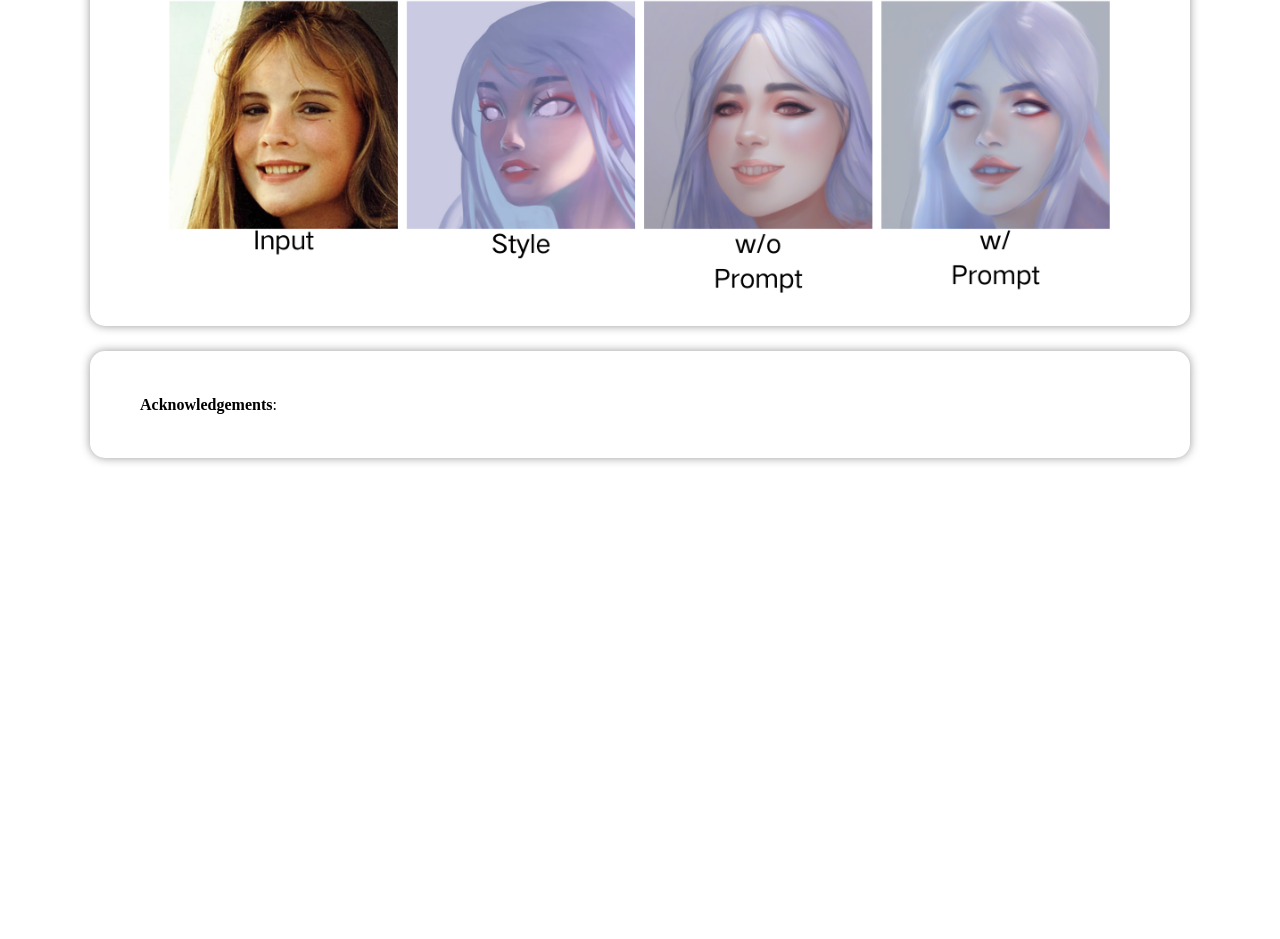
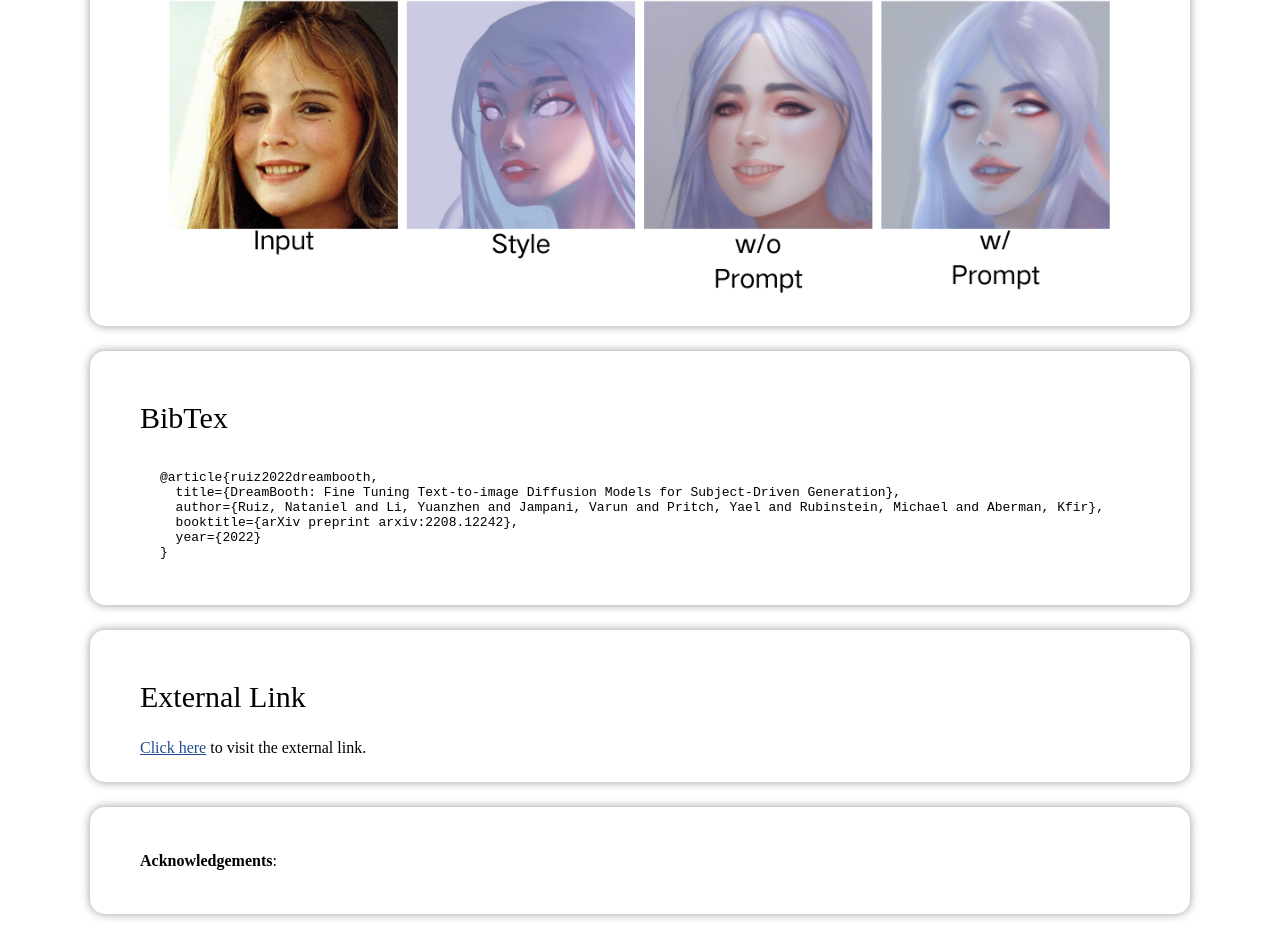
Before and after one commit to FacialStylization/facialstylization.github.io, a plain HTML site: page index.html in a window 1280 px wide. Shown: the part 6560-7499 px from the top of the page. Before the commit the page ends 7043 px from the top, so only its background shows below. Drawn offline with nearby package versions, Linux system fonts and the light colour scheme.

Commit message:
refactor: Format the html and add external link

```diff
--- a/index.html
+++ b/index.html
@@ -207,7 +207,7 @@
   <img class="summary-img" src="./assets/ControlNet.png" style="width:100%;">
   <img class="summary-img" src="./assets/ImageCaptioner(wo).png" style="width:100%;">
 </div>
-<!-- <div class="content">
+<div class="content">
   <h2>BibTex</h2>
   <code> @article{ruiz2022dreambooth,<br>
   &nbsp;&nbsp;title={DreamBooth: Fine Tuning Text-to-image Diffusion Models for Subject-Driven Generation},<br>
@@ -215,7 +215,11 @@
   &nbsp;&nbsp;booktitle={arXiv preprint arxiv:2208.12242},<br>
   &nbsp;&nbsp;year={2022}<br>
   } </code>
-</div> -->
+</div>
+<div class="content">
+  <h2>External Link</h2>
+  <a href="https://m-creativelab.github.io/jsar-dom/?url=fixtures/css/css-transform.xsml">Click here</a> to visit the external link.
+</div>
 <div class="content" id="acknowledgements">
   <p><strong>Acknowledgements</strong>:
     <!-- Recycling a familiar <a href="https://chail.github.io/latent-composition/">template</a> ;). -->
```
